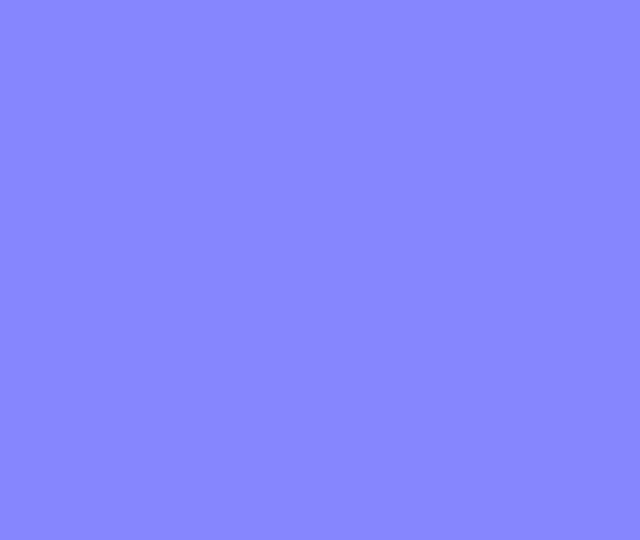
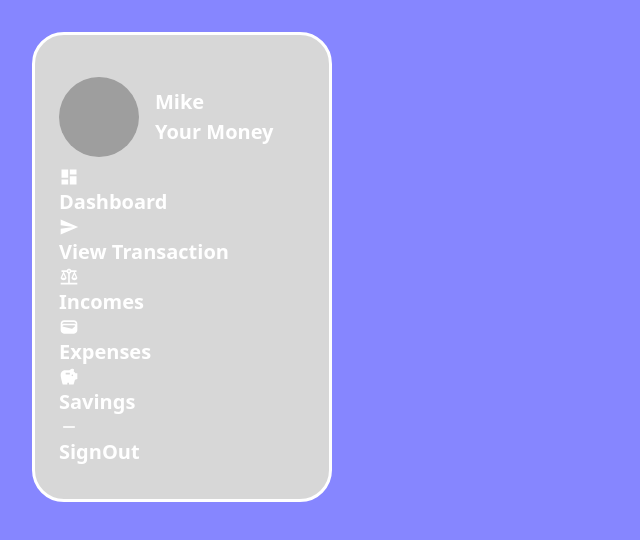
Before and after one commit to okoid721/tracker-frontend, a React (Create React App) app: page / in a window 1280 px wide. Shown: the top 540 px of the page, without its empty margins (0-640 px from the left). Built offline with nearby package versions, Linux system fonts and the light colour scheme; grey boxes are pictures that could not be loaded.

Commit message:
eccomerce

```diff
--- a/src/App.js
+++ b/src/App.js
@@ -1,11 +1,14 @@
 import './App.css';
 import Orb from './component/Orb/Orb';
+import Navigation from './component/navigation/Navigation';
 
 function App() {
   return (
     <div className=" h-full relative ">
       <Orb />
-      <main className=" p-8 h-full flex gap-8"></main>
+      <main className=" p-8 h-full flex gap-8">
+        <Navigation />
+      </main>
     </div>
   );
 }
--- a/src/component/navigation/Navigation.jsx
+++ b/src/component/navigation/Navigation.jsx
@@ -4,9 +4,13 @@ import { MdRemove } from 'react-icons/md';
 
 const Navigation = () => {
   return (
-    <div>
-      <div>
-        <img src="https://avatar.iran.liara.run/public" alt="" />
+    <div className=" px-6 py-8 w-[300px] h-[100%] bg-[#d7d7d7] border-[3px] border-white rounded-[32px] ">
+      <div className=" h-[100px] flex items-center gap-4">
+        <img
+          src="https://avatar.iran.liara.run/public"
+          alt=""
+          className=" w-[80px] h-[80px] rounded-[50%]"
+        />
         <div>
           <h2>Mike</h2>
           <p>Your Money</p>
@@ -15,7 +19,7 @@ const Navigation = () => {
       <ul>
         {menuItems.map((item) => {
           return (
-            <li key={item.id}>
+            <li key={item.id} className="  flex-col">
               {item.icon}
               <span>{item.title}</span>
             </li>
```
